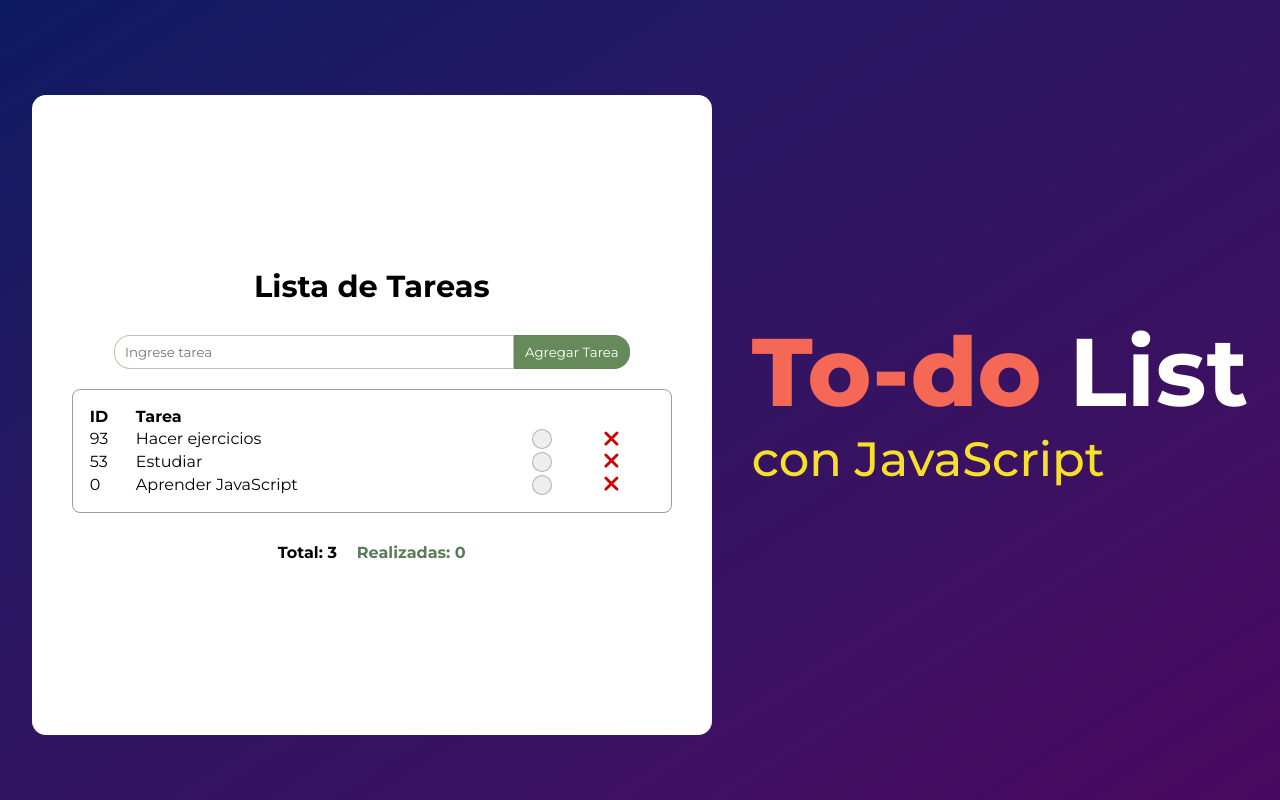
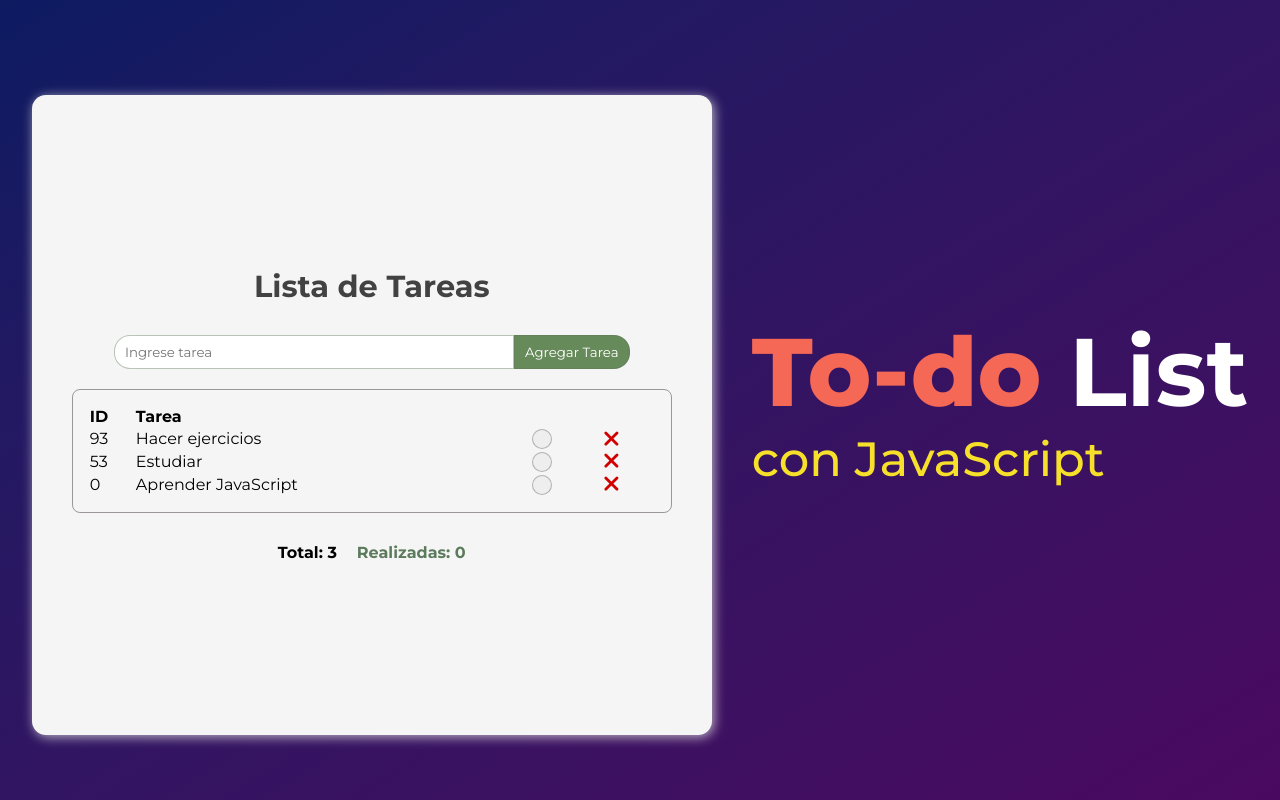
Before and after one commit to isra-osvaldo/todo-list, a plain HTML site: page index.html in a window 1280 px wide. Drawn offline with Linux system fonts and the light colour scheme.

Commit message:
Update h2 color and modify container styles for improved aesthetics

```diff
--- a/assets/css/style.css
+++ b/assets/css/style.css
@@ -38,6 +38,7 @@ h1 {
 
 h2 {
     font-size: 1.9em;
+    color: #434242;
 }
 
 .container-principal {
@@ -46,11 +47,12 @@ h2 {
     align-items: center;
     justify-content: center;
     margin-top: 30px;
-    background-color: #fff;
+    background-color: whitesmoke;
     max-width: 700px;
     padding: 40px;
     border-radius: 14px;
     min-height: 80vh;
+    box-shadow: 2px 2px 12px rgba(229, 227, 227, 0.781);
 }
 
 .delete {
```
